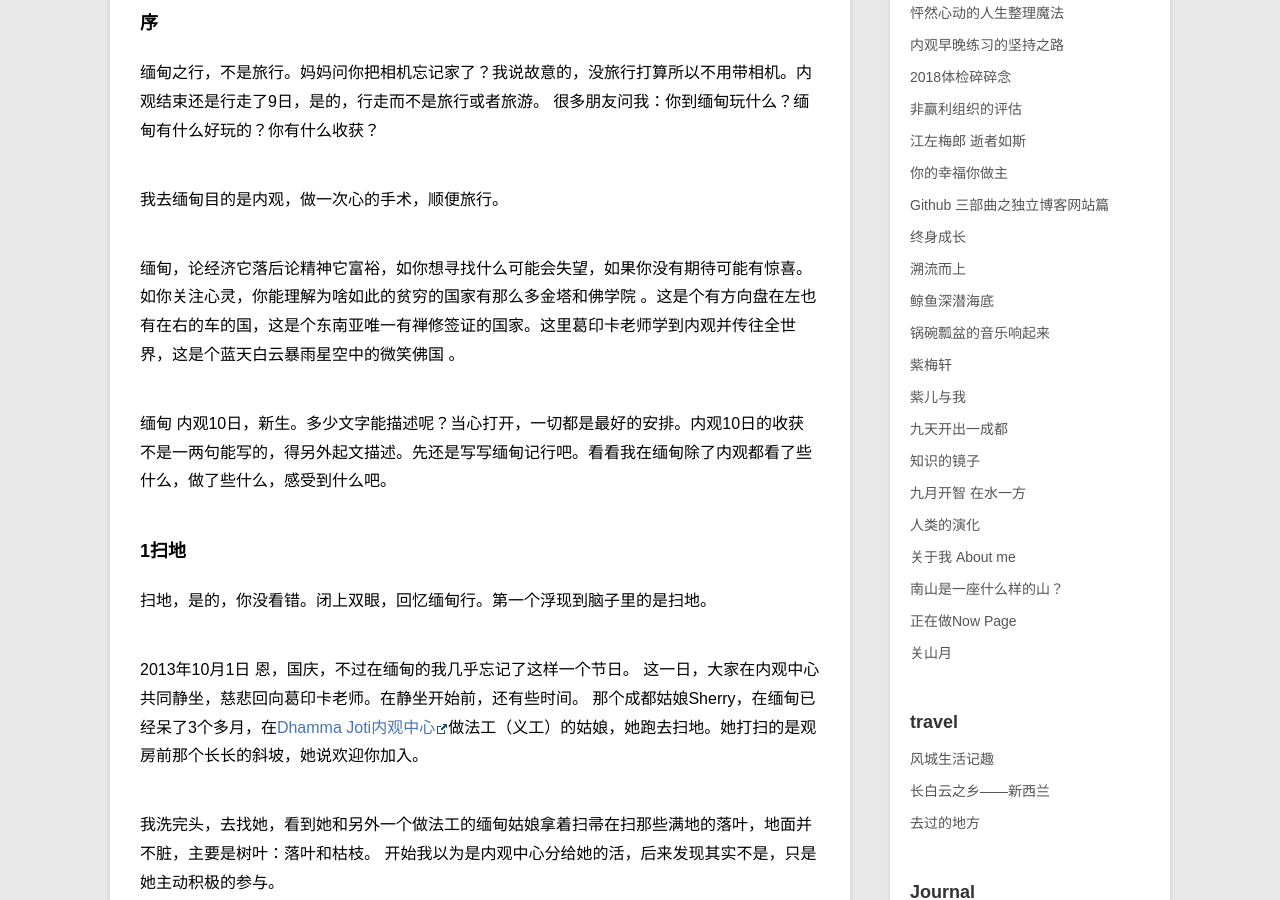
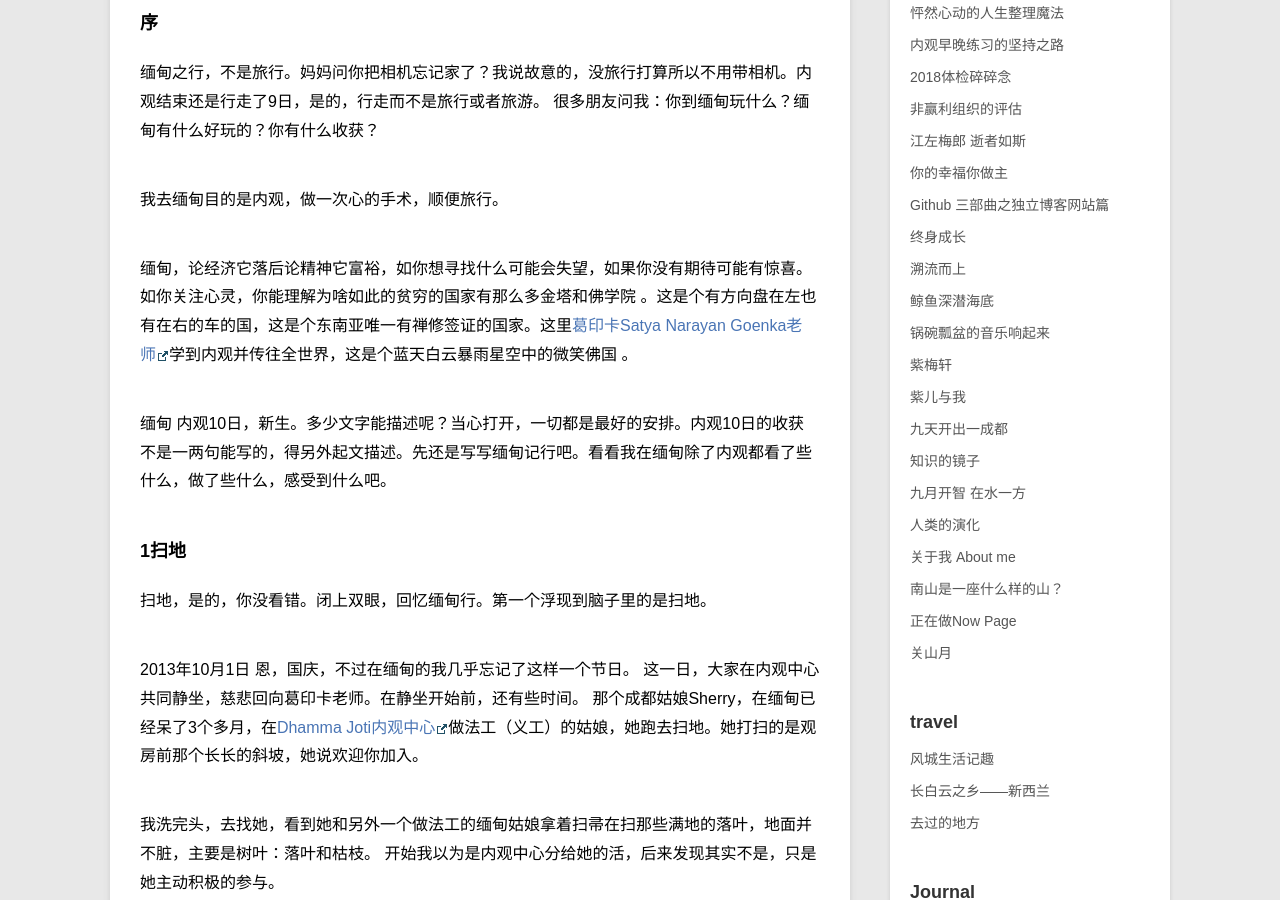
Before and after one commit to violettianjie/violettianjie.github.io, a Jekyll site: the page built from _posts/blog/2018-12-09-travel.md, in a window 1280 px wide and 900 px high, scrolled down 504 px. Built offline with Jekyll 4.4.1, drawn with Linux system fonts in a browser that asks for light colours.

Commit message:
Update 2018-12-09-travel.md

```diff
--- a/_posts/blog/2018-12-09-travel.md
+++ b/_posts/blog/2018-12-09-travel.md
@@ -33,7 +33,7 @@ category: blog
 
 我去缅甸目的是内观，做一次心的手术，顺便旅行。
 
-缅甸，论经济它落后论精神它富裕，如你想寻找什么可能会失望，如果你没有期待可能有惊喜。如你关注心灵，你能理解为啥如此的贫穷的国家有那么多金塔和佛学院 。这是个有方向盘在左也有在右的车的国，这是个东南亚唯一有禅修签证的国家。这里葛印卡老师学到内观并传往全世界，这是个蓝天白云暴雨星空中的微笑佛国 。
+缅甸，论经济它落后论精神它富裕，如你想寻找什么可能会失望，如果你没有期待可能有惊喜。如你关注心灵，你能理解为啥如此的贫穷的国家有那么多金塔和佛学院 。这是个有方向盘在左也有在右的车的国，这是个东南亚唯一有禅修签证的国家。这里[葛印卡Satya Narayan Goenka老师](https://baike.baidu.com/item/%E8%91%9B%E5%8D%B0%E5%8D%A1/10988417?fr=aladdin)学到内观并传往全世界，这是个蓝天白云暴雨星空中的微笑佛国 。
 
 缅甸 内观10日，新生。多少文字能描述呢？当心打开，一切都是最好的安排。内观10日的收获不是一两句能写的，得另外起文描述。先还是写写缅甸记行吧。看看我在缅甸除了内观都看了些什么，做了些什么，感受到什么吧。
 
```
